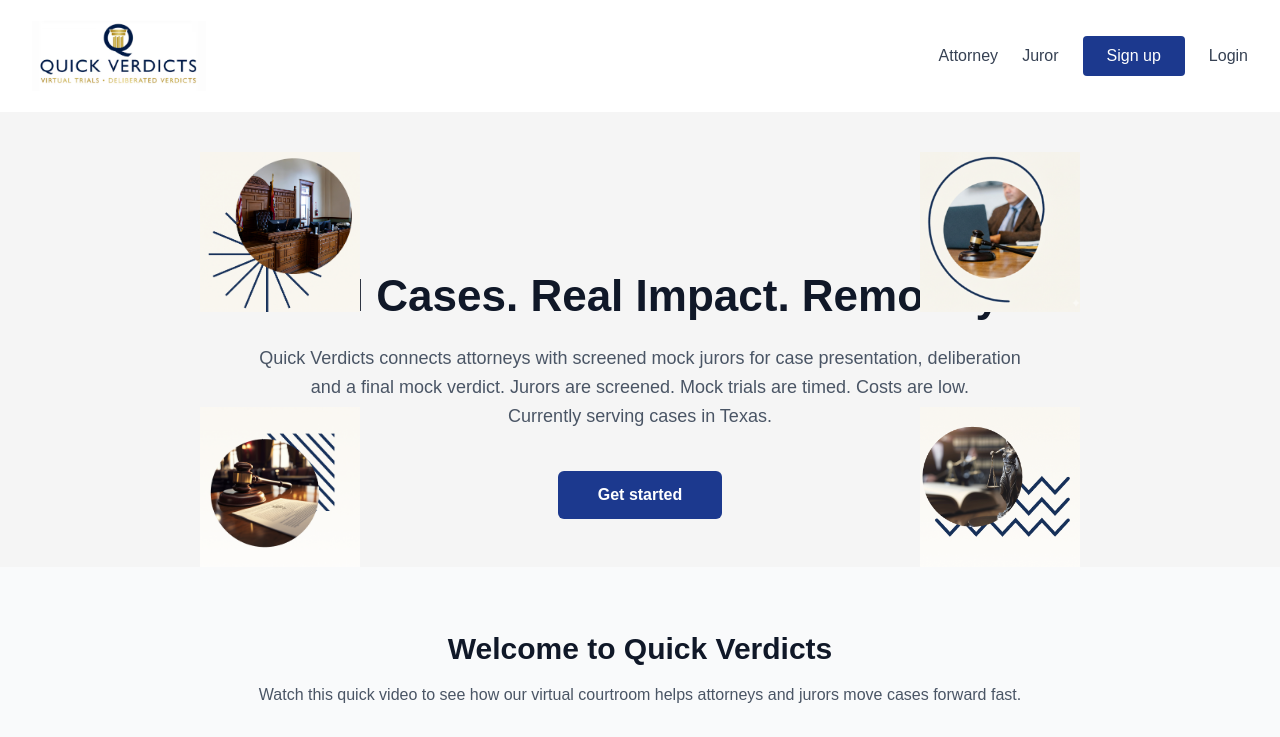
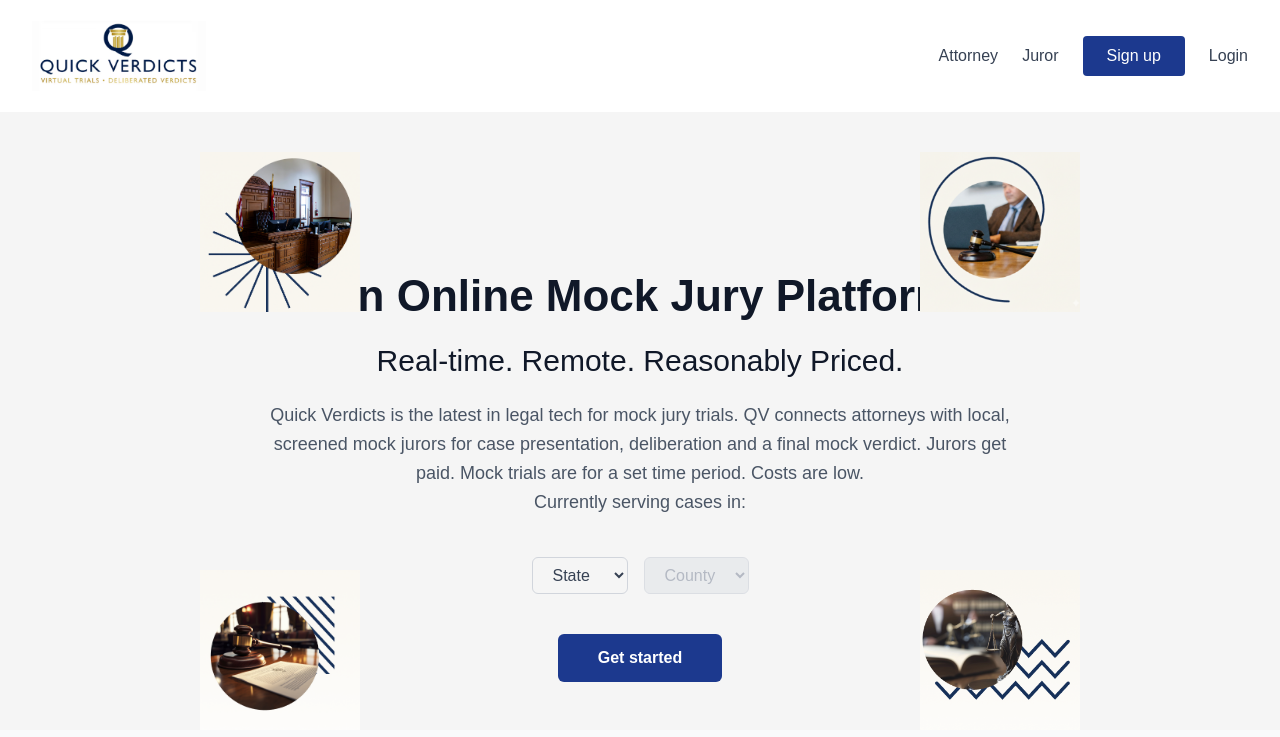
Before and after one commit to RupeshSangoju/quickverdicts, a Next.js app in the folder frontend/: page / in a window 1280 px wide. Shown: the top 737 px of the page. Built offline with nearby package versions, Linux system fonts and the light colour scheme; no server answers.

Commit message:
new UI changes

```diff
--- a/frontend/app/attorney/state/case-details/page.tsx
+++ b/frontend/app/attorney/state/case-details/page.tsx
@@ -230,6 +230,14 @@ export default function CaseDetailsPage() {
                 <label className="block mb-1 text-[#16305B] font-medium">
                   State <span className="text-red-500">*</span>
                 </label>
+  {/* Disclaimer always visible */}
+  <p className="text-s text-red-600">
+    Serving Texas jurisdictions at this time
+  </p>
+
+  {validationErrors.state && (
+    <p className="text-red-500 text-sm mt-1">{validationErrors.state}</p>
+  )}
                 <div className="relative">
                   <input
                     type="text"
--- a/frontend/app/attorney/state/schedule-trail/page.tsx
+++ b/frontend/app/attorney/state/schedule-trail/page.tsx
@@ -605,7 +605,7 @@ export default function ScheduleTrialPage() {
             </h1>
             <p className={`text-base ${scheduled ? 'text-red-600 font-semibold' : 'text-gray-600'}`}>
               {scheduled
-                ? "Thank you! Confirmation of your requested trial date is pending."
+                ? "Thank you! Confirmation of your requested trial date is pending.Please click Complete and Go to Dashboard to finalize your request."
                 : "Choose your preferred date and time for this trial."}
             </p>
           </div>
--- a/frontend/app/juror/components/HomeSection.tsx
+++ b/frontend/app/juror/components/HomeSection.tsx
@@ -644,7 +644,7 @@ export default function HomeSection({ sidebarCollapsed }: { sidebarCollapsed: bo
               <div>
                 <h2 className="text-2xl font-bold text-[#0C2D57]">My Assigned Cases</h2>
                 <p className="text-sm text-slate-600">
-                  Cases you've been selected for — review details and access war rooms
+                  Cases you’ve been selected for—review details and Join Trial when QV Courtroom opens.
                 </p>
               </div>
               <div className="px-4 py-2 bg-blue-50 rounded-lg">
@@ -760,7 +760,7 @@ export default function HomeSection({ sidebarCollapsed }: { sidebarCollapsed: bo
                     <div className="space-y-2">
                       <div className="w-full px-3 py-2 bg-slate-100 text-slate-500 rounded-lg text-xs font-semibold flex items-center justify-center gap-1.5 cursor-not-allowed">
                         <Lock className="w-3.5 h-3.5" />
-                        War Room Locked
+                        Courtroom Locked
                       </div>
                       <p className="text-xs text-center text-slate-600">
                         {hoursUntilTrial > 24
--- a/frontend/app/juror/components/JurorQuizOverlay.tsx
+++ b/frontend/app/juror/components/JurorQuizOverlay.tsx
@@ -5,17 +5,17 @@ import { X } from "lucide-react";
 
 const quizQuestions = [
   {
-    question: "Quick Verdict simulates real jury trials using actual people as mock jurors.",
+    question: "The Quick Verdicts Courtroom provides an attorney presentation of a lawsuit or a claim to mock jurors who deliberate the answers to the Final Mock Verdict.",
     options: ["True", "False"],
     answer: "True",
     explanation: "Quick Verdict collects feedback from real participants to simulate how a jury might respond to a case."
   },
   {
-    question: "Which of these are required at all times while in the court room?",
+    question: "Which of these are required at all times while in the QV Courtroom?",
     options: [
-      "Camera enabled for the full duration of the trial",
-      "Business casual attire",
-      "A stable internet connection",
+      "Camera enabled for the full duration of the trial and deliberations",
+      "Each juror appears full face on the camera at all times",
+      "Only desktop or laptop computers will work with the platform (no mobile devices). ",
       "All of the above"
     ],
     answer: "All of the above",
@@ -48,7 +48,7 @@ const quizQuestions = [
     options: [
       "Close the tab and leave",
       "Wait for your results to be posted online",
-      "Complete the witness believability form, confirm payment, and leave feedback",
+      "Complete the debriefing period with the attorneys and confirm payment",
       "Restart the case"
     ],
     answer: "Complete the witness believability form, confirm payment, and leave feedback",
@@ -61,18 +61,18 @@ const quizQuestions = [
     explanation: "You should always notify the team if you cannot attend."
   },
   {
-    question: "What does the randomly selected foreperson do in a Quick Verdict session?",
+    question: "What does the randomly selected Juror do in a Quick Verdict session?",
     options: [
       "Decides the outcome of the case",
-      "Asks the attorneys questions",
-      "Helps guide discussion and keeps things organized",
-      "Shares legal advice with the group"
+      "Ask the attorneys questions on behalf of the jury panel",
+      "Helps guide discussion and enters answers to the Jury Charge on behalf of the jury panel",
+      "Shares legal advice learned from previous cases with the jury panel"
     ],
     answer: "Helps guide discussion and keeps things organized",
     explanation: "The foreperson helps guide the group and keeps things on track."
   },
   {
-    question: "Quick Verdict uses a timer during the trial session to help keep the discussion focused and on track.",
+    question: "Quick Verdicts times the case presentation, deliberations and debriefing period to finalize the case within the time allotted. ",
     options: ["True", "False"],
     answer: "True",
     explanation: "A timer is used to keep the session focused and on schedule."
--- a/frontend/app/juror/components/VideoIntroOverlay.tsx
+++ b/frontend/app/juror/components/VideoIntroOverlay.tsx
@@ -253,7 +253,7 @@ export default function VideoIntroOverlay({ open, onClose, onNext, sidebarCollap
             <div className="p-5 bg-gray-50">
               <h3 className="text-base font-semibold text-[#0C2D57] mb-2">Welcome to Quick Verdicts</h3>
               <p className="text-gray-700 text-sm leading-relaxed mb-3">
-                Watch this short introduction video to learn how Quick Verdicts works. You'll see a mock trial demonstration and understand how you'll participate as a juror.
+                Watch this short introduction video to learn how the Quick Verdicts process works, then take the quiz to demonstrate your understanding of how QV online mock jury trials work.
               </p>
               <div className="bg-yellow-50 border-l-4 border-yellow-400 p-3 rounded">
                 <div className="flex items-start gap-2.5">
--- a/frontend/app/page.tsx
+++ b/frontend/app/page.tsx
@@ -2,12 +2,12 @@
 
 import React, { useState } from 'react';
 import Link from 'next/link';
-import { Play, Facebook, Twitter, Linkedin, Youtube } from 'lucide-react';
+import { Play, Facebook, Twitter, Linkedin, Youtube, Space } from 'lucide-react';
 import Image from "next/image";
 
 export default function QuickVerdictsLanding() {
   const [isPlaying, setIsPlaying] = useState(false);
-
+  const [selectedState, setSelectedState] = useState("");
   return (
     <div className="min-h-screen bg-gray-50">
       {/* Header */}
@@ -57,12 +57,43 @@ export default function QuickVerdictsLanding() {
           {/* Hero Content */}
           <div className="text-center pt-40 pb-12">
             <h1 className="text-[44px] leading-[1.1] font-bold text-gray-900 mb-6">
-              Real Cases. Real Impact. Remotely.
+              An Online Mock Jury Platform
             </h1>
+            <h2 className="text-[30px] leading-[1.1] text-gray-900 mb-6">
+              Real-time.  Remote.  Reasonably Priced.
+            </h2>
+            <p className="text-[18px] leading-[1.6] font-medium text-gray-600 max-w-3xl mx-auto mb-10">
+Quick Verdicts is the latest in legal tech for mock jury trials.  QV connects attorneys with
+local, screened mock jurors for case presentation, deliberation and a final mock verdict.
+Jurors get paid.  Mock trials are for a set time period.  Costs are low.  <br></br>
+Currently serving
+cases in:            </p>
+    <div className="flex flex-col md:flex-row gap-4 justify-center items-center mb-10">
 
-            <p className="text-[18px] leading-[1.6] font-medium text-gray-600 max-w-3xl mx-auto mb-10">
-Quick Verdicts connects attorneys with screened mock jurors for case presentation, deliberation and a final mock verdict.  Jurors are screened.  Mock trials are timed.  Costs are low. <br /> Currently serving cases in Texas.
-            </p>
+      {/* State Dropdown */}
+      <select
+        className="border border-gray-300 rounded-md px-4 py-2 text-gray-700"
+        value={selectedState}
+        onChange={(e) => setSelectedState(e.target.value)}
+      >
+        <option value="">State</option>
+        <option value="texas">Texas</option>
+      </select>
+
+      {/* County Dropdown */}
+      <select
+        className="border border-gray-300 rounded-md px-4 py-2 text-gray-700 disabled:bg-gray-200 disabled:cursor-not-border border-gray-300 rounded-md px-4 py-2 text-gray-700
+             disabled:bg-gray-100 disabled:text-gray-400
+             disabled:cursor-not-allowed disabled:opacity-70"
+        disabled={!selectedState}
+      >
+        <option value="">County</option>
+        {selectedState === "texas" && (
+          <option value="dallas">Dallas</option>
+        )}
+      </select>
+
+    </div>
 
             <Link
               href="/signup"
@@ -80,9 +111,11 @@ Quick Verdicts connects attorneys with screened mock jurors for case presentatio
           <h2 className="text-3xl font-bold text-center text-gray-900 mb-4">
             Welcome to Quick Verdicts
           </h2>
+          {/* Video Section
           <p className="text-center text-gray-600 mb-8">
             Watch this quick video to see how our virtual courtroom helps attorneys and jurors move cases forward fast.
           </p>
+          */}
           <div className="flex justify-center">
           <div className="relative w-[800px] rounded-lg overflow-hidden aspect-video shadow-lg bg-black">
             {!isPlaying ? (
@@ -262,7 +295,9 @@ Quick Verdicts connects attorneys with screened mock jurors for case presentatio
           <div className="grid md:grid-cols-2 gap-8 mb-8">
             <div>
               <h3 className="font-bold mb-4">Contact</h3>
-              <p className="text-gray-300">650-762-6574</p>
+              <p className="text-gray-300">Hours:</p>
+              <p className="text-gray-300">&nbsp;&nbsp;&nbsp;&nbsp;&nbsp;&nbsp;&nbsp;&nbsp;&nbsp;&nbsp;8:30 a.m. to 5:00 p.m. M-F (or as needed) </p>
+              <p className='text-gray-300'>&nbsp;&nbsp;&nbsp;&nbsp;&nbsp;&nbsp;&nbsp;&nbsp;&nbsp;&nbsp;9:00 a.m. to 2:00 p.m. Sat.</p>
               <p className="text-gray-300">QVTrial@quickverdicts.com</p>
             </div>
             <div>
--- a/frontend/app/signup/components/juror/Step1CriteriaVerification.tsx
+++ b/frontend/app/signup/components/juror/Step1CriteriaVerification.tsx
@@ -448,7 +448,7 @@ export function Step1CriteriaVerification({
           <ul className="text-xs text-blue-800 space-y-1" role="list">
             <li>• All answers are subject to verification</li>
             <li>
-              • Providing false information may result in legal consequences
+              • Adaki, LLC d/b/a Quick Verdicts and its attorney users rely on the veracity of your representations
             </li>
             <li>
               • Additional eligibility criteria may apply based on your
--- a/frontend/app/signup/components/juror/Step3EmailPassword.tsx
+++ b/frontend/app/signup/components/juror/Step3EmailPassword.tsx
@@ -479,7 +479,7 @@ export function Step3EmailPassword({
       {/* Header */}
       <header className="mb-8">
         <h1 className="text-3xl font-bold text-[#0A2342] mb-2">
-          Create Your Account
+          Create Your Profile
         </h1>
         <p className="text-gray-600">
           Set up your secure login credentials. All fields marked with{" "}
--- a/frontend/app/signup/components/juror/Step4Agreement.tsx
+++ b/frontend/app/signup/components/juror/Step4Agreement.tsx
@@ -623,7 +623,7 @@ export function Step4Agreement({
               <div className="pl-8 space-y-2 text-gray-700">
                 <p>
                   For questions or support, please contact us at{" "}
-                  <strong>support@quickverdicts.com</strong>.
+                  <strong>QVTrail@quickverdicts.com</strong>.
                 </p>
               </div>
             </section>
--- a/frontend/app/signup/components/juror/Step5Success.tsx
+++ b/frontend/app/signup/components/juror/Step5Success.tsx
@@ -259,7 +259,7 @@ export function Step5Success({
                 process:
               </p>
               <ul className="text-xs text-gray-600 space-y-1" role="list">
-                <li>• Watch the juror orientation video (10 minutes)</li>
+                <li>• Watch the juror orientation video (~2 minutes)</li>
                 <li>• Pass the juror qualification quiz (80% required)</li>
                 <li>• Review platform guidelines and code of conduct</li>
               </ul>
@@ -286,15 +286,7 @@ export function Step5Success({
                   <Mail size={16} aria-hidden="true" />
                   <span>Email Support</span>
                 </a>
-                <span className="hidden sm:inline text-gray-400">•</span>
-                <a
-                  href="tel:+1-555-123-4567"
-                  className="text-[#0A2342] hover:underline text-sm font-semibold flex items-center gap-1 focus:outline-none focus:ring-2 focus:ring-[#0A2342] focus:ring-offset-2 rounded px-2 py-1 transition-colors"
-                  aria-label="Call support at +1-555-123-4567"
-                >
-                  <Shield size={16} aria-hidden="true" />
-                  <span>Call Support</span>
-                </a>
+
               </div>
             </section>
 
--- a/frontend/app/signup/components/shared/AuthLayout.tsx
+++ b/frontend/app/signup/components/shared/AuthLayout.tsx
@@ -380,7 +380,7 @@ export function AuthLayout({
         >
           <div className="max-w-7xl mx-auto px-4 sm:px-6 lg:px-8">
             <div className="flex flex-col sm:flex-row items-center justify-between gap-4 text-xs text-gray-500">
-              <p>© 2025 QuickVerdicts. All rights reserved.</p>
+              <p>© 2025 QuickVerdicts™. All rights reserved.</p>
               <div className="flex items-center gap-4">
                 <Link
                   href="/privacy"
--- a/frontend/app/signup/page.tsx
+++ b/frontend/app/signup/page.tsx
@@ -200,7 +200,7 @@ const SignupPage: FC = () => {
           {/* Heading */}
           <header className="text-center mb-12">
             <h1 className="text-3xl md:text-4xl font-bold text-[#0A2342] mb-4">
-              Create Your Quick Verdicts Account
+              Create Your Quick Verdicts Profile
             </h1>
             <p className="text-[#0A2342] text-lg">
               It only takes a few minutes to get started. Please enter your
@@ -220,7 +220,7 @@ const SignupPage: FC = () => {
                   Attorney Sign-Up
                 </h2>
                 <p className="text-[#0A2342] font-semibold text-base text-center mb-8">
-                  Start, manage, or join a small claims trial as a licensed
+                  Start, manage, or join a trial as a licensed
                   attorney.
                 </p>
 
@@ -255,7 +255,7 @@ const SignupPage: FC = () => {
                   Juror Sign-Up
                 </h2>
                 <p className="text-[#0A2342] font-semibold text-base text-center mb-8">
-                  Sign up to serve in real trials and get paid for your time—100%
+                  Sign up to serve in mock trials and get paid for your time—100%
                   online.
                 </p>
 
```
Also changed, not shown: 1 other file (tests, documents, lock files or other folders).
